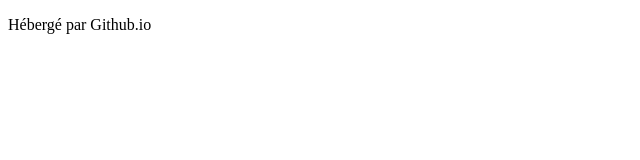
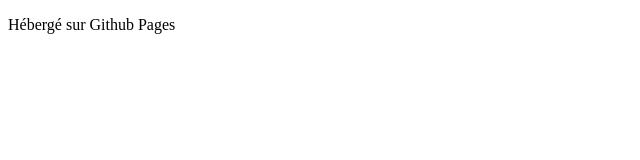
Before and after one commit to TashaGreta/test_pages, a plain HTML site: page index.html in a window 1280 px wide. Shown: the full height of the page, 0-640 px from the left. Drawn offline with Linux system fonts and the light colour scheme.

Commit message:
Update index.html

```diff
--- a/index.html
+++ b/index.html
@@ -3,10 +3,10 @@
 <head>
     <meta charset="UTF-8">
 
-    <title>Document</title>
+    <title>Test hébergement</title>
 </head>
 <body>
-    <p> Hébergé par Github.io </p>
+    <p> Hébergé sur Github Pages </p>
 
 </body>
 </html>
```
